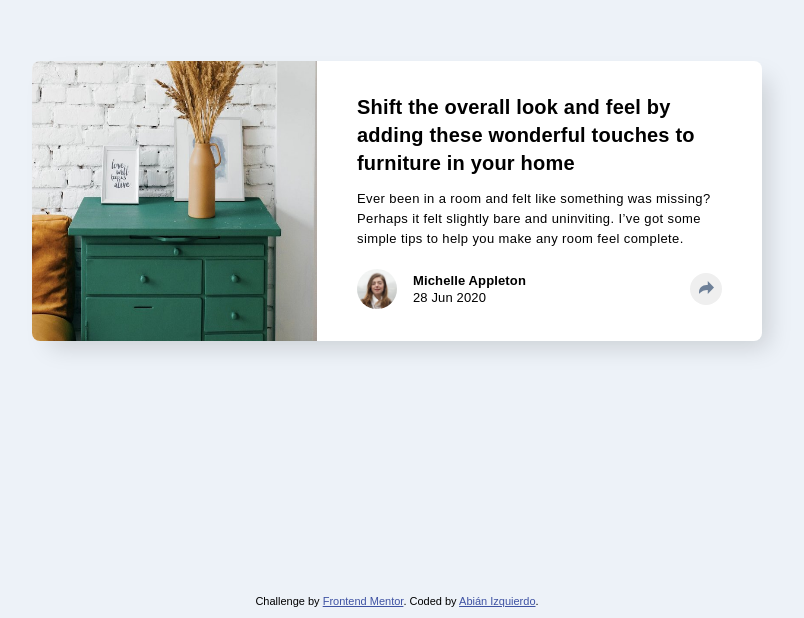
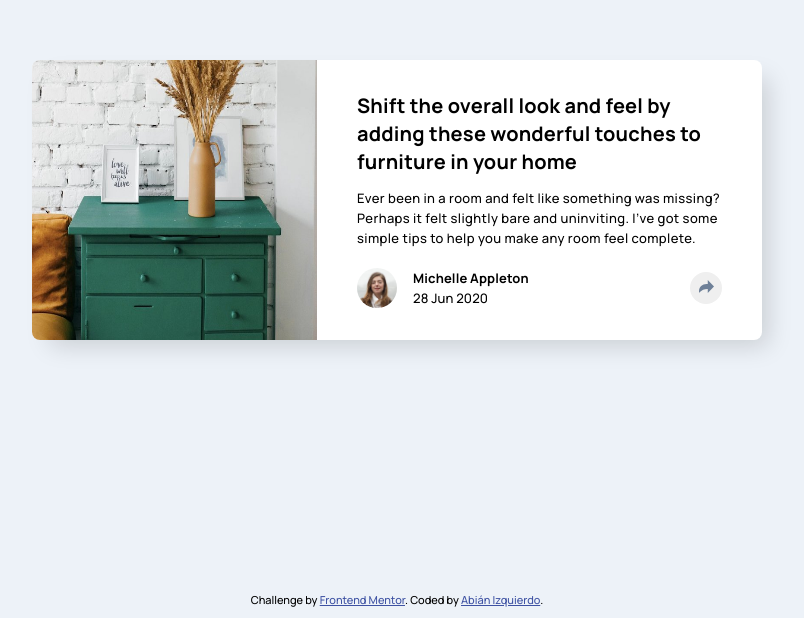
Before and after one commit to abizmo/article-preview-component, a React (Create React App) app: page / in a window 1280 px wide. Shown: the part 182-800 px from the top of the page, without its empty margins (243-1047 px from the left). Built offline with nearby package versions, Linux system fonts and the light colour scheme.

Commit message:
Add Manrope font

```diff
--- a/public/index.html
+++ b/public/index.html
@@ -4,6 +4,9 @@
     <meta charset="UTF-8">
     <meta name="viewport" content="width=device-width, initial-scale=1.0">
     <link rel="icon" type="image/png" sizes="32x32" href="./images/favicon-32x32.png">
+    <link rel="preconnect" href="https://fonts.googleapis.com">
+    <link rel="preconnect" href="https://fonts.gstatic.com" crossorigin>
+    <link href="https://fonts.googleapis.com/css2?family=Manrope:wght@500;700&display=swap" rel="stylesheet">
     <title>Frontend Mentor | Article preview component</title>
   </head>
   <body>
--- a/src/index.css
+++ b/src/index.css
@@ -7,7 +7,7 @@
 
 body {
   background-color: hsl(213, 44%, 95%);
-  font-family: sans-serif;
+  font-family: 'Manrope', sans-serif;
   -moz-osx-font-smoothing: grayscale;
   -webkit-font-smoothing: antialiased;
 }
```
